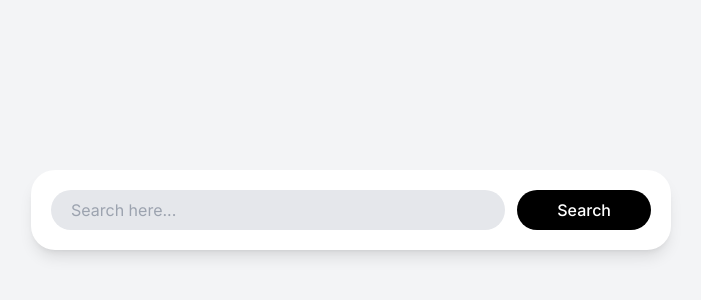
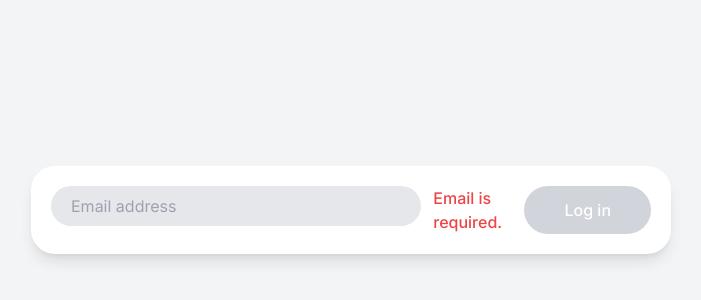
Before and after one commit to freejak5520/carrot-market-clone, a Next.js app: page / in a window 1280 px wide. Shown: the part 190-490 px from the top of the page, without its empty margins (289-990 px from the left). Built offline with nearby package versions, Linux system fonts and the light colour scheme.

Commit message:
tailwindcss prettier & invalid, peer

```diff
--- a/app/page.tsx
+++ b/app/page.tsx
@@ -1,10 +1,20 @@
 export default function Home() {
   2;
   return (
-    <main className="bg-gray-100 h-screen flex items-center justify-center p-5 ">
-      <div className="bg-white w-full shadow-lg p-5 rounded-3xl max-w-screen-sm flex flex-col gap-3 md:flex-row">
-        <input className="w-full rounded-full h-10 bg-gray-200 pl-5 py-3 outline-none ring ring-transparent focus:ring-orange-500 focus:ring-offset-2 transition-shadow" type="text" placeholder="Search here..." />
-        <button className="bg-black text-white py-2 rounded-full active:scale-95 transition-transform font-medium outline-none md:px-10">Search</button>
+    <main className="flex h-screen items-center justify-center bg-gray-100 p-5 ">
+      <div className="flex w-full max-w-screen-sm flex-col gap-3 rounded-3xl bg-white p-5 shadow-lg md:flex-row">
+        <input
+          className="peer h-10 w-full rounded-full bg-gray-200 py-3 pl-5 outline-none ring ring-transparent transition-shadow focus:ring-green-500 invalid:focus:ring-red-500"
+          type="email"
+          required
+          placeholder="Email address"
+        />
+        <span className="hidden font-medium text-red-500 peer-invalid:block">
+          Email is required.
+        </span>
+        <button className="whitespace-nowrap rounded-full bg-black py-2 font-medium text-white outline-none transition-transform active:scale-95 peer-invalid:bg-gray-300 md:px-10">
+          Log in
+        </button>
       </div>
     </main>
   );
--- /dev/null
+++ b/prettier.config.js
@@ -0,0 +1,3 @@
+module.exports = {
+  plugins: ['prettier-plugin-tailwindcss'],
+}
```
Also changed, not shown: package.json (+7 -5 lines), 1 other file (tests, documents, lock files or other folders).
